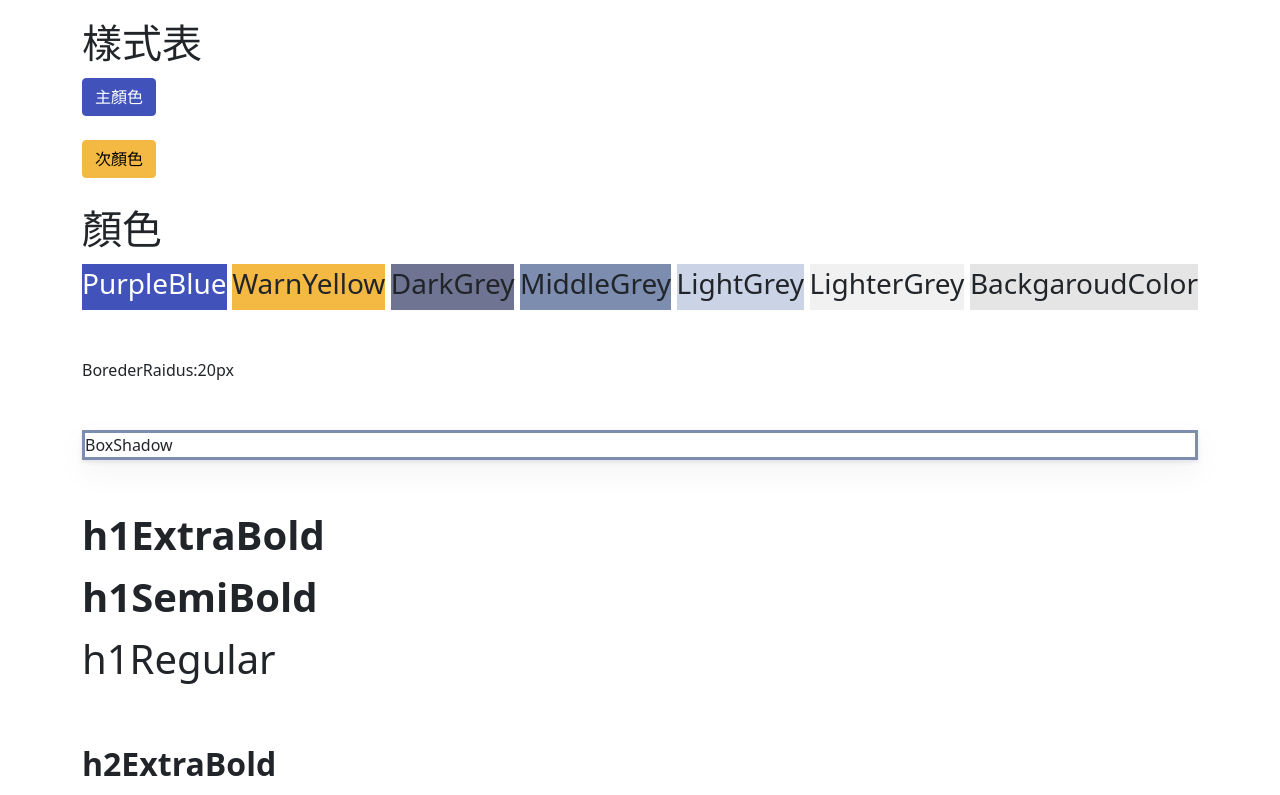
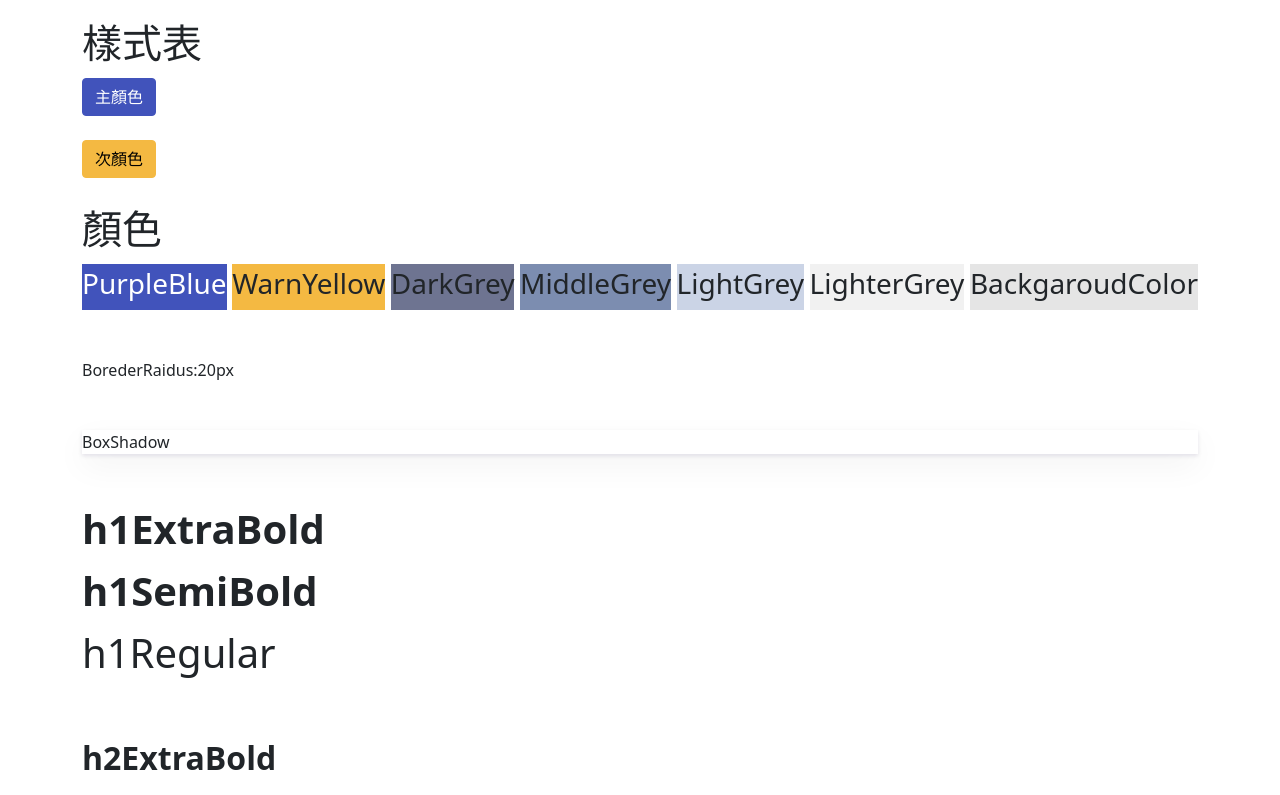
Before and after one commit to JosephYu0326/artilize, a React (Create React App) app: page /style in a window 1280 px wide. Shown: the top 795 px of the page. Built offline with nearby package versions, Linux system fonts and the light colour scheme.

Commit message:
Update style.scss

```diff
--- a/src/styles/style.scss
+++ b/src/styles/style.scss
@@ -4,8 +4,8 @@
     border-radius: $BorderRadius;
 }
 .BoxShadow{
-    border:3px solid $MiddleGrey;
-    background-color: white;
+    //border:3px solid $MiddleGrey;
+    //background-color: white;
 }
 .PurpleBlue{
     background-color: $PurpleBlue;
```
